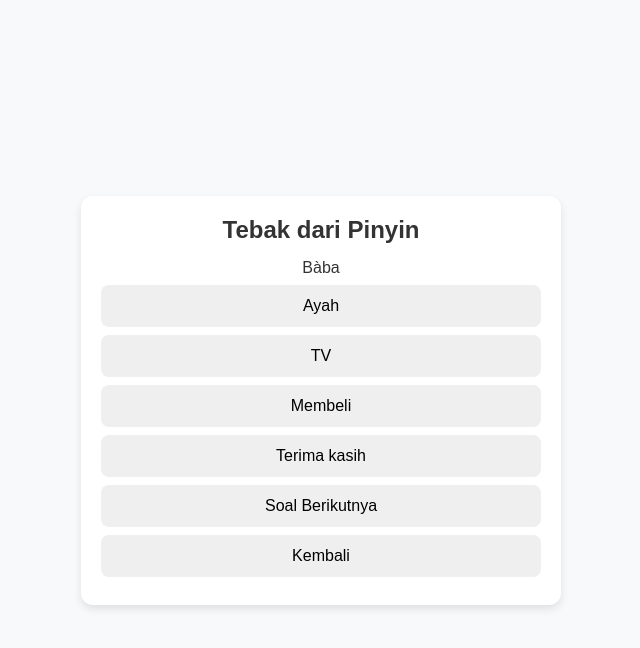
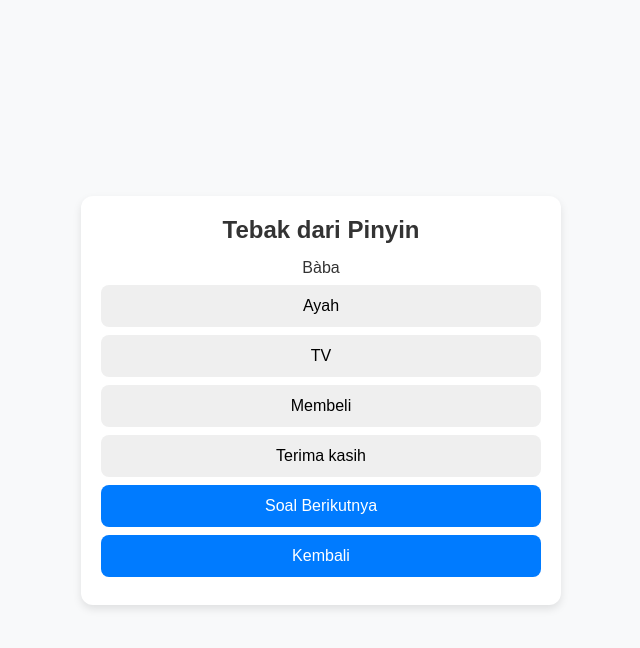
Before and after one commit to iankh58/belajar-kosakata-mandarin, a plain HTML site: page index.html in a window 1280 px wide. Both pictures are taken after a click on the button "Tebak dari Pinyin". Shown: the whole page, without its empty margins (319-959 px from the left). Drawn offline with Linux system fonts and the light colour scheme.

Commit message:
Update index.html

```diff
--- a/index.html
+++ b/index.html
@@ -28,8 +28,8 @@
     <p id="question"></p>
     <div id="options"></div>
     <p id="feedback"></p>
-    <button onclick="nextQuestion()">Soal Berikutnya</button>
-    <button onclick="goHome()">Kembali</button>
+    <button class="btn" onclick="nextQuestion()">Soal Berikutnya</button>
+    <button class="btn" onclick="goHome()">Kembali</button>
   </div>
 
   <script src="script.js"></script>
```
